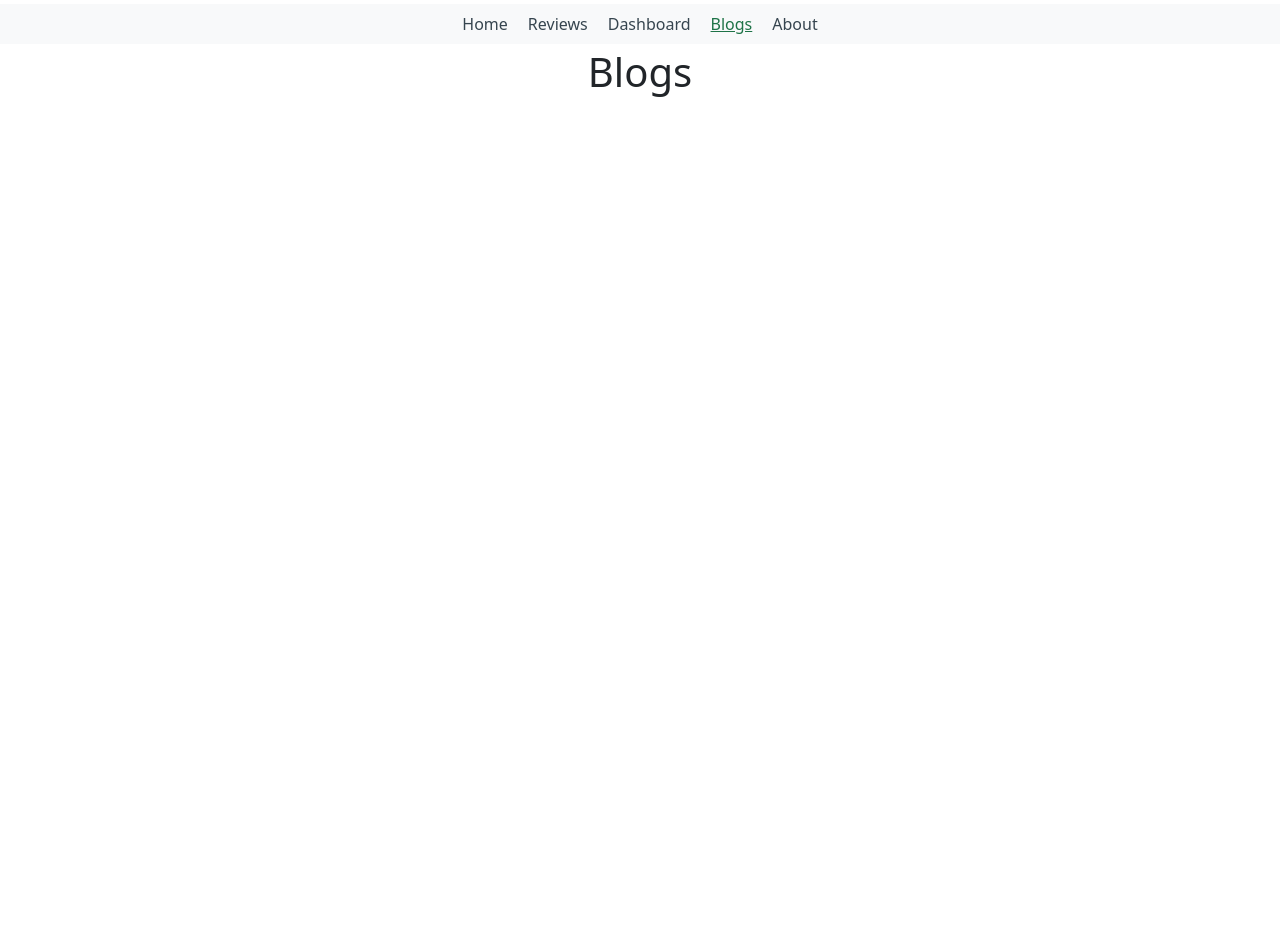
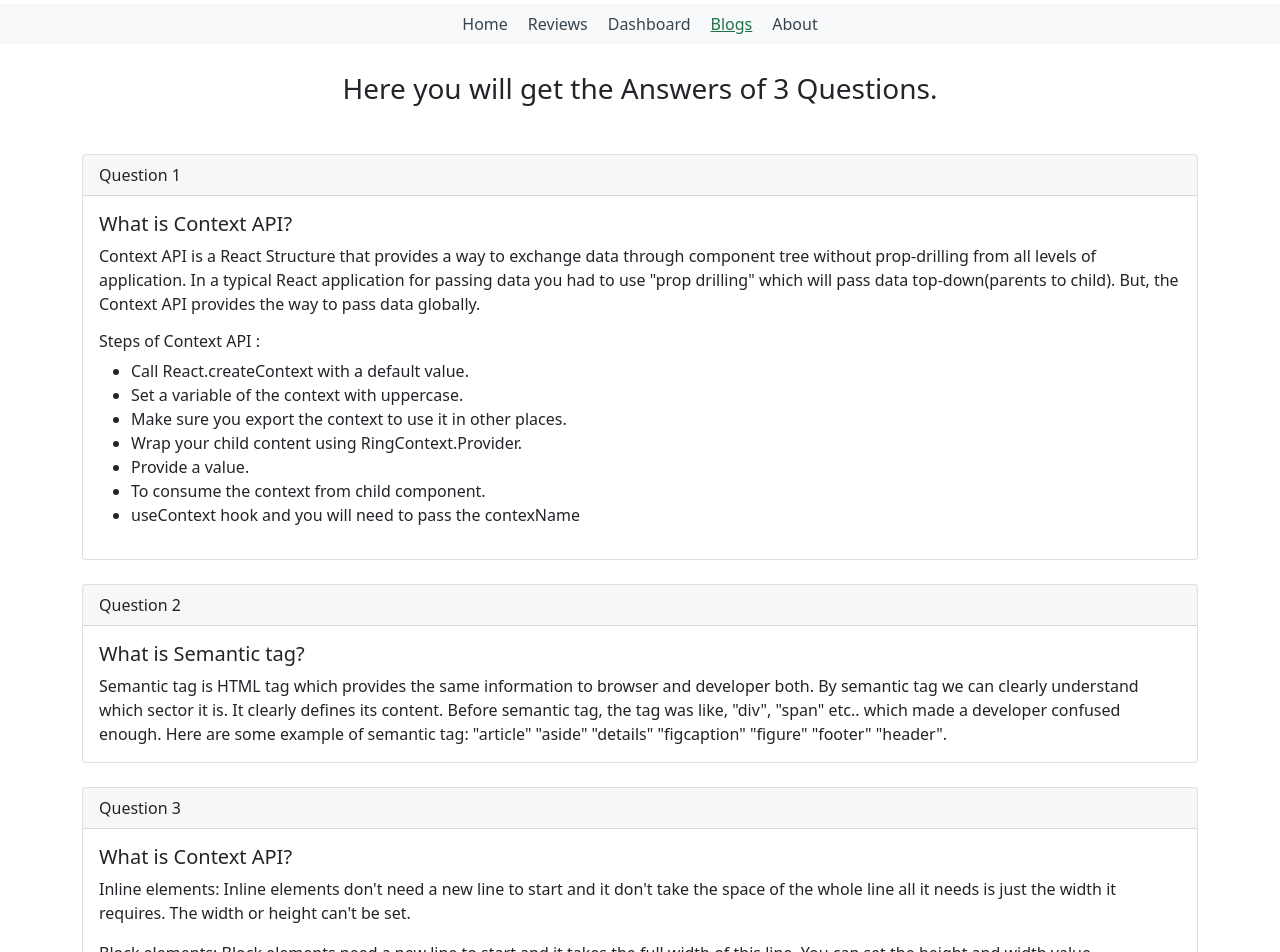
Before and after one commit to sajeeb-me/positive-energy, a React (Create React App) app: page /blogs in a window 1280 px wide. Shown: the top 952 px of the page. Before the commit the page ends 800 px from the top, so only its background shows below. Built offline with nearby package versions, Linux system fonts and the light colour scheme.

Commit message:
question and answer in blog component

```diff
--- a/src/components/Blogs/Blogs.js
+++ b/src/components/Blogs/Blogs.js
@@ -1,9 +1,53 @@
 import React from 'react';
+import { Card } from 'react-bootstrap';
 
 const Blogs = () => {
     return (
-        <div>
-            <h1>Blogs</h1>
+        <div className='container my-4'>
+            <article>
+                <h3>Here you will get the Answers of 3 Questions.</h3>
+                <div className='text-start my-5'>
+                    <Card>
+                        <Card.Header>Question 1</Card.Header>
+                        <Card.Body>
+                            <Card.Title>What is Context API?</Card.Title>
+                            <Card.Text>
+                                <p>Context API is a React Structure that provides a way to exchange data through component tree without prop-drilling from all levels of application. In a typical React application for passing data you had to use "prop drilling" which will pass data top-down(parents to child). But, the Context API provides the way to pass data globally. </p>
+                                <h6>Steps of Context API :</h6>
+                                <ul>
+                                    <li>Call React.createContext with a default value.</li>
+                                    <li>Set a variable of the context with uppercase.</li>
+                                    <li>Make sure you export the context to use it in other places.</li>
+                                    <li>Wrap your child content using RingContext.Provider.</li>
+                                    <li>Provide a value.</li>
+                                    <li>To consume the context from child component.</li>
+                                    <li>useContext hook and you will need to pass the contexName</li>
+                                </ul>
+                            </Card.Text>
+                        </Card.Body>
+                    </Card>
+                    <Card className='my-4'>
+                        <Card.Header>Question 2</Card.Header>
+                        <Card.Body>
+                            <Card.Title>What is Semantic tag?</Card.Title>
+                            <Card.Text>
+                                Semantic tag is HTML tag which provides the same information to browser and developer both. By semantic tag we can clearly understand which sector it is. It clearly defines its content. Before semantic tag, the tag was like, "div", "span" etc.. which made a developer confused enough. Here are some example of semantic tag: "article" "aside" "details" "figcaption" "figure" "footer" "header".
+                            </Card.Text>
+                        </Card.Body>
+                    </Card>
+                    <Card>
+                        <Card.Header>Question 3</Card.Header>
+                        <Card.Body>
+                            <Card.Title>What is Context API?</Card.Title>
+                            <Card.Text>
+                                <p>Inline elements: Inline elements don't need a new line to start and it don't take the space of the whole line all it needs is just the width it requires. The width or height can't be set.</p>
+                                <p>Block elements: Block elements need a new line to start and it takes the full width of this line. You can set the height and width value.</p>
+                                <p>Inline-block elements: Inline-block elements are like Inline elements , it don't need a new line to start and don't take the full width also. But, the height and width can be set here.</p>
+                            </Card.Text>
+                        </Card.Body>
+                    </Card>
+                </div>
+            </article>
         </div>
     );
 };
--- a/src/components/Dashboard/Dashboard.js
+++ b/src/components/Dashboard/Dashboard.js
@@ -8,7 +8,7 @@ const Dashboard = () => {
         <div className='container'>
             <section className='my-4'>
                 <h4 className='my-4' style={{ color: '#1E7347' }}>Last 6 Months Summary</h4>
-                <div className='row row-cols-1 row-cols-md-2'>
+                <div className='row row-cols-1 row-cols-lg-2'>
                     <section className='col'>
                         <h5 className='my-3'>Revenue of last 6 Months</h5>
                         <ChartLine />
--- a/src/components/Header/Header.js
+++ b/src/components/Header/Header.js
@@ -4,7 +4,7 @@ import CustomLink from '../CustomLink/CustomLink';
 
 const Header = () => {
     return (
-        <nav className='py-1 position-sticky top-0 bg-white'>
+        <nav className='py-1'>
             <Navbar bg="light" expand="lg">
                 <Container>
                     <Navbar.Toggle aria-controls="basic-navbar-nav" />
```
